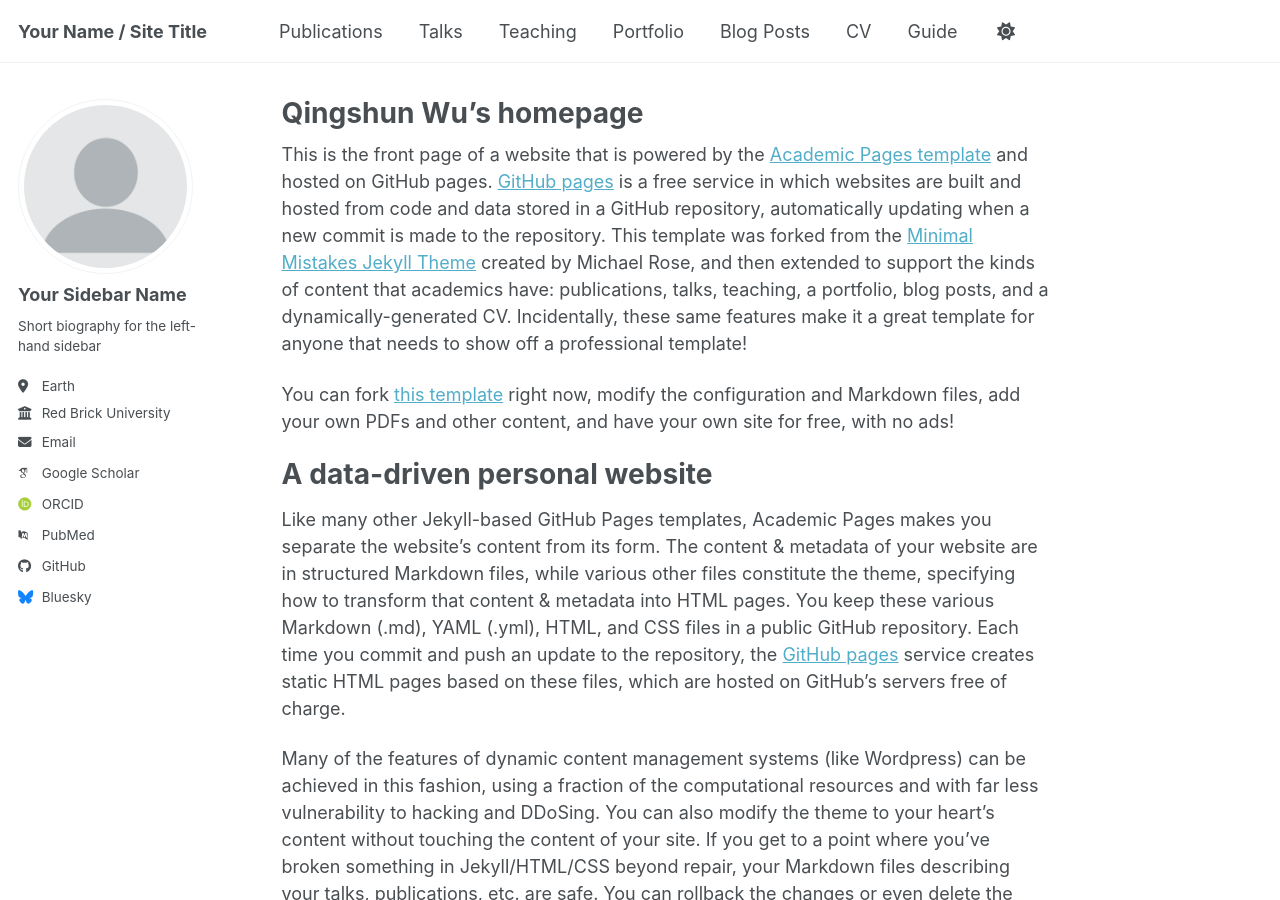
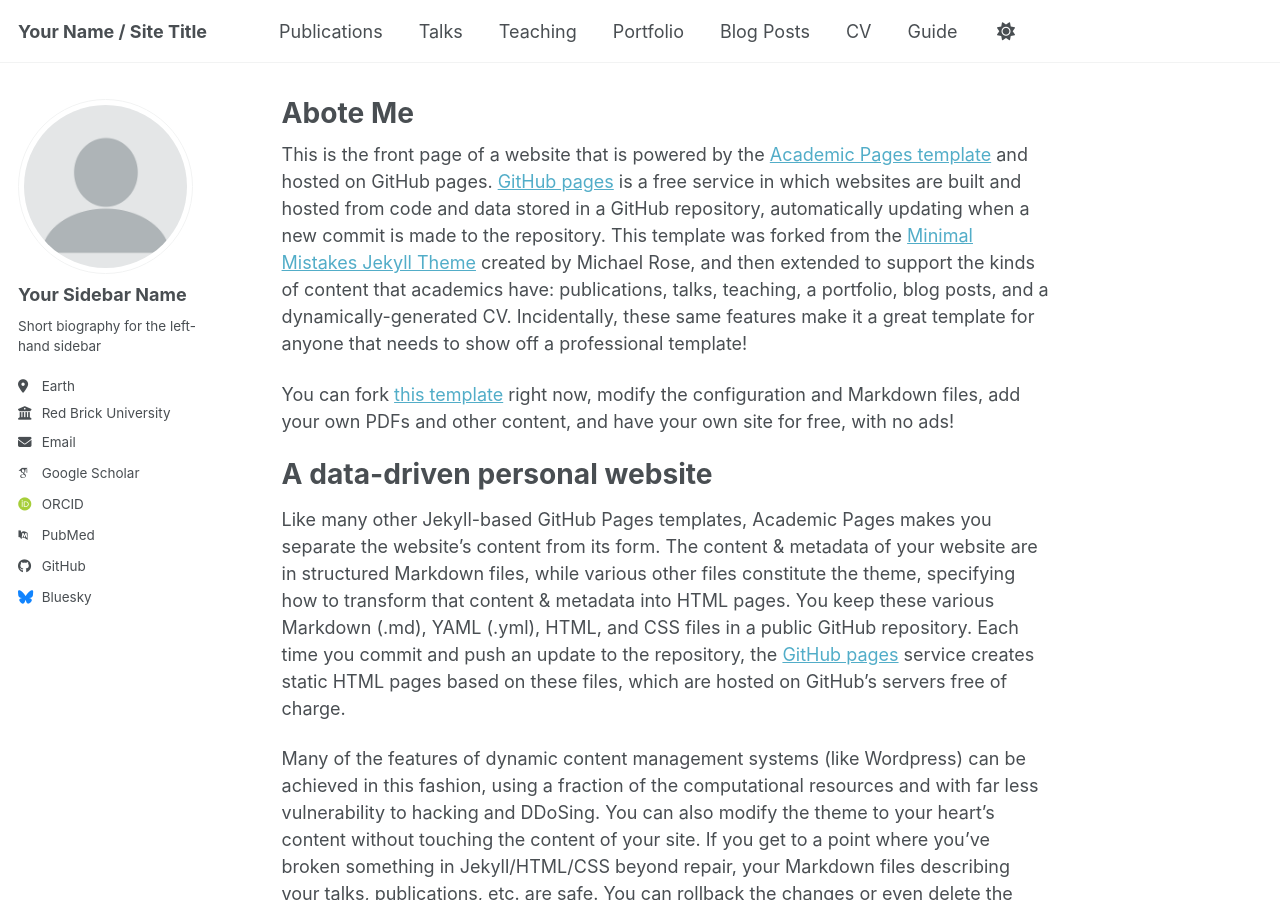
Before and after one commit to aiqswu/homepage, a Jekyll site: the page built from _pages/about.md, in a window 1280 px wide and 900 px high. Built offline with Jekyll 4.4.1, drawn with Linux system fonts in a browser that asks for light colours; some web fonts are replaced; a script bundle is joined from its source files by our own code; library files that are not in the unit come from our copies.

Commit message:
Update title in about.md to 'Abote Me'

```diff
--- a/_pages/about.md
+++ b/_pages/about.md
@@ -1,6 +1,6 @@
 ---
 permalink: /
-title: "Qingshun Wu's homepage"
+title: "Abote Me"
 author_profile: true
 redirect_from:
   - /about/
```
